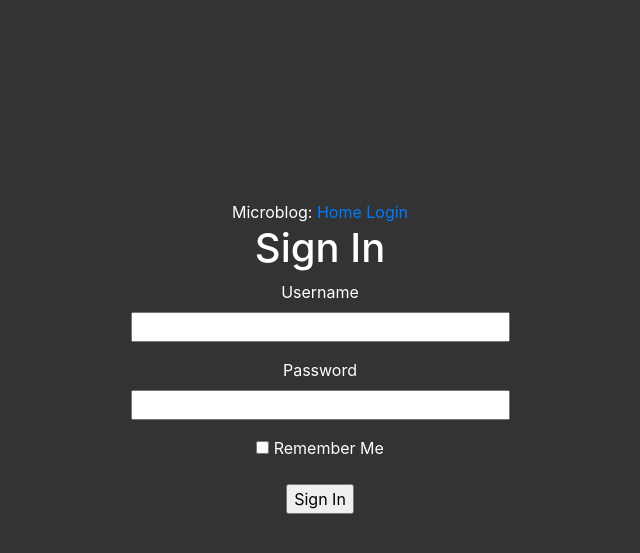
After one commit to dthelan/ToyMl, a Flask app: page /login in a window 1280 px wide. The commit adds this page. Shown: the top 553 px of the page, without its empty margins (320-960 px from the left). Run offline with Flask 2, Linux system fonts and the light colour scheme; parts of the project's set-up code (start-up, migrations or seed data) failed here and were passed over; some libraries are stand-ins or nearby versions.

Commit message:
Update base.html, create login.html, fix imports on app

```diff
--- a/src/app.py
+++ b/src/app.py
@@ -1,4 +1,4 @@
-from flask import Flask, request, render_template
+from flask import Flask, request, render_template, flash, redirect,url_for
 from joblib import load
 from config import Config
 import pandas as pd
@@ -9,6 +9,8 @@ from process_data import process_training_data
 from flask_sqlalchemy import SQLAlchemy
 from flask_migrate import Migrate
 from flask_login import LoginManager
+
+from forms import LoginForm
 
 
 # Define the app as a flask app
@@ -23,8 +25,48 @@ db = SQLAlchemy(app)
 migrate = Migrate(app, db)
 
 login = LoginManager(app)
+login.login_view = 'login'
 
-import models
+from flask_login import current_user, login_user,logout_user
+from models import User
+
+# Creates an endpoint for login
+@app.route('/login', methods=['GET', 'POST'])
+def login():
+    # Prevent a loged in user from going to login page
+    if current_user.is_authenticated:
+        return redirect(url_for('index'))
+    # Define form to use on page
+    form = LoginForm()
+    # If the form is valid
+    if form.validate_on_submit():
+        # See if there is a valid user name for submitted info
+        user = User.query.filter_by(username=form.username.data).first()
+        # If no user or incorrect password
+        if user is None or not user.check_password(form.password.data):
+            # Flash -> Pop up for invalid password or user
+            flash('Invalid username or password')
+            # Loop back round to login page
+            return redirect(url_for('login'))
+        # If all checks pass register the user as logged on
+        # uses login_user from flask_login
+        login_user(user, remember=form.remember_me.data)
+        # Redirect now logged in user to the index page
+        return redirect(url_for('index'))
+    # Render the login page for new users
+    return render_template('login.html', title='Sign In', form=form)
+
+
+# End point of logging out of the app
+@app.route('/logout')
+def logout():
+    # Use logout_user from flask_login to logout the user
+    logout_user()
+    # Direct the user to index page
+    # This will then redirect to the logon page
+    return redirect(url_for('index'))
+
+
 
 # Define an API end point
 # This is a test to show the page is working
@@ -39,6 +81,7 @@ def index():
 # Use a command like
 # curl --data-binary "@test.csv" --request POST http://localhost:5001/predict
 @app.route('/predict', methods=['GET', 'POST'])
+@login_required
 def prediction():
     # Define different end point for different request types
     # GET - A web page style request
--- a/src/templates/base.html
+++ b/src/templates/base.html
@@ -23,6 +23,16 @@ body {
 </style>
 
 <body>
+    <div>
+        Microblog:
+        <a href="{{ url_for('index') }}">Home</a>
+        {% if current_user.is_anonymous %}
+        <a href="{{ url_for('login') }}">Login</a>
+        {% else %}
+        <a href="{{ url_for('logout') }}">Logout</a>
+        {% endif %}
+    </div>
+
 {% block content %}
 {% endblock %}
 </body>
--- /dev/null
+++ b/src/templates/login.html
@@ -0,0 +1,19 @@
+
+{% extends "base.html" %}
+
+{% block content %}
+    <h1>Sign In</h1>
+    <form action="" method="post" novalidate>
+        {{ form.hidden_tag() }}
+        <p>
+            {{ form.username.label }}<br>
+            {{ form.username(size=32) }}
+        </p>
+        <p>
+            {{ form.password.label }}<br>
+            {{ form.password(size=32) }}
+        </p>
+        <p>{{ form.remember_me() }} {{ form.remember_me.label }}</p>
+        <p>{{ form.submit() }}</p>
+    </form>
+{% endblock %}
```
